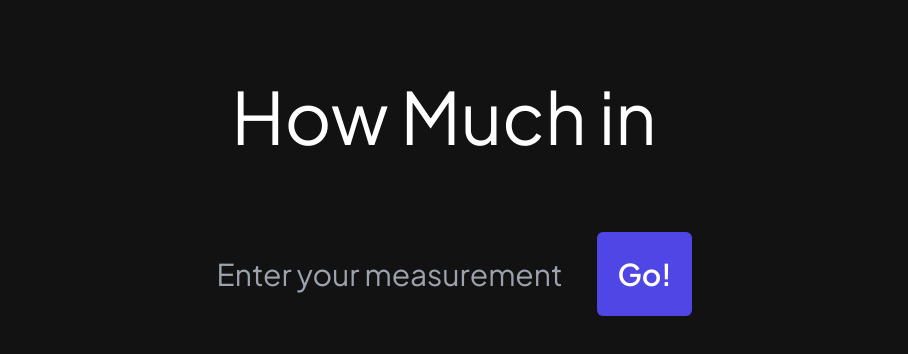
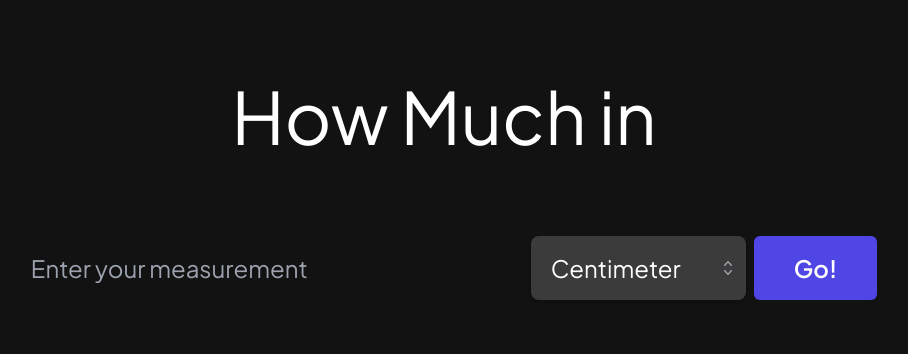
Before and after one commit to HarishRajDR/TellMeIn, a React (Vite) app: page / in a window 1280 px wide. Shown: the top 354 px of the page, without its empty margins (196-1104 px from the left). Built offline with nearby package versions, Linux system fonts and the light colour scheme.

Commit message:
Added DropDown and tweaked the styling

```diff
--- a/package.json
+++ b/package.json
@@ -11,6 +11,8 @@
   },
   "dependencies": {
     "@headlessui/react": "^1.7.15",
+    "@headlessui/tailwindcss": "^0.1.3",
+    "@heroicons/react": "^2.0.18",
     "react": "^18.2.0",
     "react-dom": "^18.2.0"
   },
--- a/src/App.tsx
+++ b/src/App.tsx
@@ -1,3 +1,5 @@
+import DropDown from "./components/DropDown";
+
 function App() {
   return (
     <div className="flex justify-center p-20 flex-col items-center gap-20">
@@ -8,9 +10,12 @@
           min={0}
           step={"any"}
           placeholder="Enter your measurement"
-          className="px-5 py-6 text-3xl outline-indigo-600 border-solid rounded-md "
+          className=" w-full text-2xl outline-indigo-600 rounded-md py-2 pl-5 pr-10 mt-1"
         />
-        <button className="rounded-md bg-indigo-600 px-5 py-6 text-3xl font-semibold text-white ">
+
+        <DropDown />
+
+        <button className="rounded-md bg-indigo-600 text-2xl font-semibold text-white text-center py-4 px-10 mt-1 ">
           Go!
         </button>
       </form>
--- /dev/null
+++ b/src/components/DropDown.tsx
@@ -0,0 +1,66 @@
+import { Listbox, Transition } from "@headlessui/react";
+import { CheckIcon, ChevronUpDownIcon } from "@heroicons/react/20/solid";
+import { Fragment, useState } from "react";
+
+const units = ["Centimeter", "Meter", "Kilometer"];
+
+function DropDown() {
+  const [selectedUnit, setSelectedUnit] = useState(units[0]);
+
+  return (
+    <div className="w-96 ">
+      <Listbox value={selectedUnit} onChange={setSelectedUnit}>
+        <div className="relative mt-1">
+          <Listbox.Button className="relative w-full cursor-default rounded-lg bg-[#3b3b3b] py-4 pl-5 pr-10 text-left shadow-md focus:outline-none focus-visible:border-indigo-500 focus-visible:ring-2 focus-visible:ring-white focus-visible:ring-opacity-75 focus-visible:ring-offset-2 focus-visible:ring-offset-orange-300 sm:text-2xl">
+            <span className="block truncate">{selectedUnit}</span>
+            <span className="pointer-events-none absolute inset-y-0 right-0 flex items-center pr-2">
+              <ChevronUpDownIcon
+                className="h-5 w-5 text-gray-400"
+                aria-hidden="true"
+              />
+            </span>
+          </Listbox.Button>
+          <Transition
+            as={Fragment}
+            leave="transition ease-in duration-100"
+            leaveFrom="opacity-100"
+            leaveTo="opacity-0"
+          >
+            <Listbox.Options className="absolute mt-1 max-h-60 w-full overflow-auto rounded-md bg-[#3b3b3b] py-1 text-base shadow-lg ring-1 ring-black ring-opacity-5 focus:outline-none sm:text-2xl">
+              {units.map((p) => (
+                <Listbox.Option
+                  key={p}
+                  value={p}
+                  className={({ active }) =>
+                    `relative cursor-default select-none py-2 pl-10 pr-4 ${
+                      active ? "bg-indigo-600 text-slate-100" : "text-slate-200"
+                    }`
+                  }
+                >
+                  {({ selected }) => (
+                    <>
+                      <span
+                        className={`block truncate ${
+                          selected ? "font-medium" : "font-normal"
+                        }`}
+                      >
+                        {p}
+                      </span>
+                      {selected ? (
+                        <span className="absolute inset-y-0 left-0 flex items-center pl-3 text-white">
+                          <CheckIcon className="h-5 w-5" aria-hidden="true" />
+                        </span>
+                      ) : null}
+                    </>
+                  )}
+                </Listbox.Option>
+              ))}
+            </Listbox.Options>
+          </Transition>
+        </div>
+      </Listbox>
+    </div>
+  );
+}
+
+export default DropDown;
```
Also changed, not shown: 1 other file (tests, documents, lock files or other folders).
